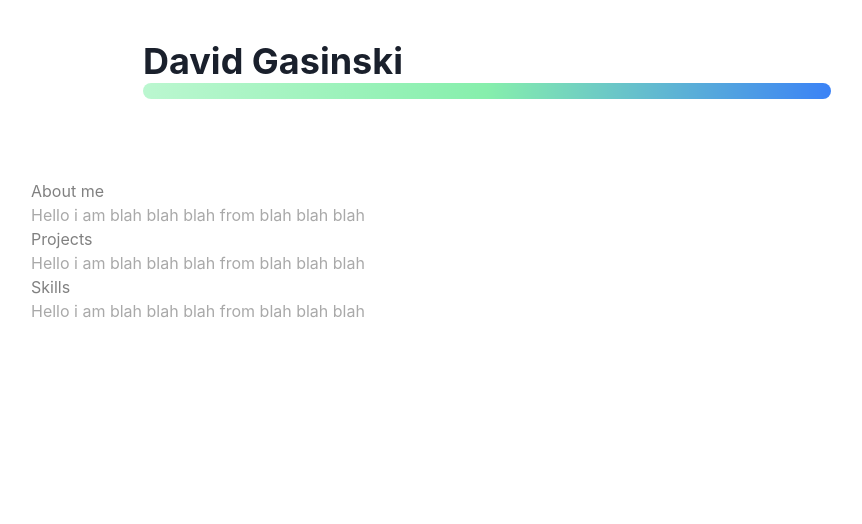
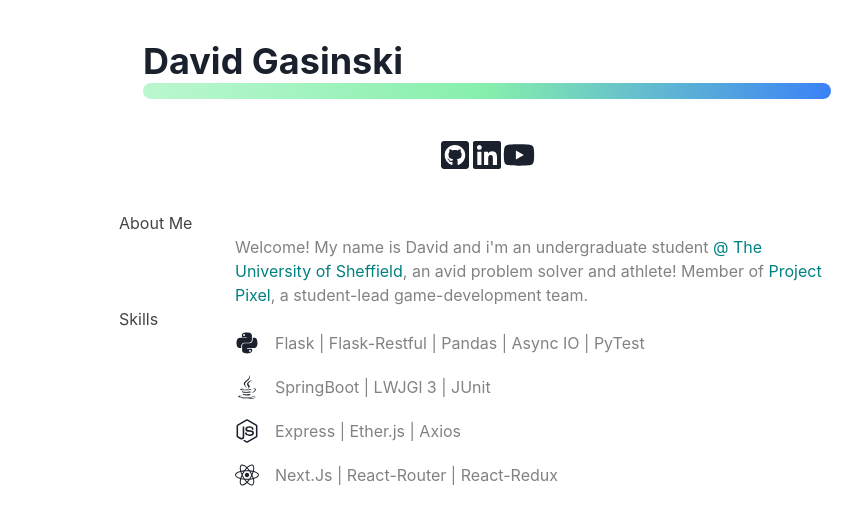
Before and after one commit to david-gasinski/portfolio, a Next.js app: page / in a window 1280 px wide. Shown: the top 524 px of the page, without its empty margins (153-1015 px from the left). Built offline with nearby package versions, Linux system fonts and the light colour scheme.

Commit message:
Refactor. Added Two new section: about me and skills/technologies

```diff
--- a/package.json
+++ b/package.json
@@ -6,7 +6,8 @@
         "framer-motion": "^10.12.17",
         "next": "latest",
         "react": "latest",
-        "react-dom": "latest"
+        "react-dom": "latest",
+        "react-icons": "^4.10.1"
     },
     "scripts": {
         "dev": "next dev",
--- /dev/null
+++ b/pages/components/header.js
@@ -0,0 +1,25 @@
+import { Heading, Box, Container } from '@chakra-ui/react';
+import { motion } from 'framer-motion';
+
+export const Header = ({ children }) => {
+    return (
+        <Container maxW="container.md" p={10}>
+            <motion.div
+                initial={{ x: 100, opacity: 0 }}
+                animate={{ x: 0, opacity: 1 }}
+                transition={{ type: 'spring', stiffness: 100 }}
+            >
+                <Heading>David Gasinski</Heading>
+                <Box
+                    background={
+                        'linear-gradient(to right, rgb(187, 247, 208), rgb(134, 239, 172), rgb(59, 130, 246))'
+                    }
+                    maxW={'container.md'}
+                    h={4}
+                    borderRadius={10}
+                />
+                {children}
+            </motion.div>
+        </Container>
+    );
+};
--- /dev/null
+++ b/pages/components/social.js
@@ -0,0 +1,33 @@
+import Link from 'next/link';
+import { motion } from 'framer-motion';
+import { Container } from '@chakra-ui/react';
+import { IconContext } from 'react-icons';
+import { FaGithubSquare, FaYoutube, FaLinkedin } from 'react-icons/fa';
+import { socials } from '../content/content';
+
+export const Socials = () => {
+    return (
+            <motion.div
+              initial={{ x: 500, opacity: 0 }}
+              animate={{ x: 0, opacity: 1 }}
+              transition={{ type: 'spring', stiffness: 100 }}
+            >
+        <Container display={'flex'} flexDir={'row'} justifyContent={'center'} maxW={'container.md'}>
+            <IconContext.Provider value={{ size: '2em' }}>
+                <Link pr={10} pl={10} href={socials.github}>
+                    {' '}
+                    <FaGithubSquare />{' '}
+                </Link>
+                <Link pr={10} pl={10} href={socials.linkedin}>
+                    {' '}
+                    <FaLinkedin />{' '}
+                </Link>
+                <Link pr={10} pl={10} href={socials.youtube}>
+                    {' '}
+                    <FaYoutube />{' '}
+                </Link>
+            </IconContext.Provider>
+        </Container>
+            </motion.div>
+    );
+};
--- /dev/null
+++ b/pages/content/content.js
@@ -0,0 +1,39 @@
+import { About } from '../layout/section-about';
+import { Skills } from '../layout/section-skills';
+import { FaPython, FaJava, FaNodeJs, FaReact, FaHtml5, FaCss3 } from 'react-icons/fa';
+
+export const sections = [
+    {
+        title: 'About Me',
+        content: <About />
+    },
+    {
+        title: 'Skills',
+        content: <Skills />
+    }
+];
+
+export const socials = {
+    linkedin: 'https://linkedin.com/in/david-gasinski/',
+    youtube: 'word.com',
+    github: 'https://github.com/david-gasinski'
+};
+
+export const skills = [
+    {
+        logo: <FaPython />,
+        tech: 'Flask | Flask-Restful | Pandas | Async IO | PyTest'
+    },
+    {
+        logo: <FaJava />,
+        tech: 'SpringBoot | LWJGl 3 | JUnit'
+    },
+    {
+        logo: <FaNodeJs />,
+        tech: 'Express | Ether.js | Axios'
+    },
+    {
+        logo: <FaReact />,
+        tech: 'Next.Js | React-Router | React-Redux'
+    }
+];
--- a/pages/index.js
+++ b/pages/index.js
@@ -1,22 +1,10 @@
 import Head from 'next/head';
 import { ChakraProvider } from '@chakra-ui/react';
-import { Box, Container, Heading } from '@chakra-ui/react';
-import { motion } from 'framer-motion';
-
-let sub_topics = [
-    {
-        title: 'About me',
-        description: 'Hello i am blah blah blah from blah blah blah'
-    },
-    {
-        title: 'Projects',
-        description: 'Hello i am blah blah blah from blah blah blah'
-    },
-    {
-        title: 'Skills',
-        description: 'Hello i am blah blah blah from blah blah blah'
-    }
-];
+import { Box, Container } from '@chakra-ui/react';
+import { Header } from './components/header';
+import { Socials } from './components/social';
+import { Section } from './layout/section';
+import { sections } from './content/content';
 
 export default function Home() {
     return (
@@ -26,32 +14,13 @@ export default function Home() {
                 <meta name="viewport" content="initial-scale=1.0, width=device-width" />
             </Head>
             <Box as="main">
-                {
-                    // Heading an content
-                }
-                <Container maxW="container.md" p={10}>
-                    <motion.div
-                        initial={{ y: 100, opacity: 0 }}
-                        animate={{ y: 0, opacity: 1 }}
-                        transition={{ delay: 1 }}
-                    >
-                        <Heading>David Gasinski</Heading>
-                        <Box
-                            background={
-                                'linear-gradient(to right, rgb(187, 247, 208), rgb(134, 239, 172), rgb(59, 130, 246))'
-                            }
-                            maxW={'comtainer.md'}
-                            h={4}
-                            borderRadius={10}
-                        />
-                    </motion.div>
-                </Container>
+                <Header />
+                <Socials />
                 <Container p={10} maxW={'container.lg'}>
-                    {sub_topics.map((value, index) => (
-                        <Container key={index} maxW={'container.lg'}>
-                            <Box textColor={'grey'}>{value.title}</Box>
-                            <Box textColor={'#A9A9A9'}>{value.description}</Box>
-                        </Container>
+                    {sections.map((value, index) => (
+                        <Section key={index} contentTitle={value.title} delay={index * 0.5}>
+                            {value.content}
+                        </Section>
                     ))}
                 </Container>
             </Box>
--- /dev/null
+++ b/pages/layout/section-about.js
@@ -0,0 +1,19 @@
+import { Container } from '@chakra-ui/react';
+import { Link } from '@chakra-ui/react';
+
+export const About = () => {
+    return (
+        <Container maxW={'container.md'} textColor={'#828282'}>
+            Welcome! My name is David and i'm an undergraduate student{' '}
+            <Link textColor={'teal'} href={'https://www.sheffield.ac.uk/'}>
+                @ The University of Sheffield
+            </Link>
+            , an avid problem solver and athlete! Member of{' '}
+            <Link color={'teal'} href={'https://www.linkedin.com/company/official-project-pixel/'}>
+                {' '}
+                Project Pixel
+            </Link>
+            , a student-lead game-development team.
+        </Container>
+    );
+};
--- /dev/null
+++ b/pages/layout/section-skills.js
@@ -0,0 +1,26 @@
+import { Container, Box } from '@chakra-ui/react';
+import { IconContext } from 'react-icons';
+import { skills } from '../content/content';
+
+export const Skills = () => {
+    return (
+        <Container maxW={'container.md'}>
+            <IconContext.Provider value={{ size: '1.5em' }}>
+                {skills.map((value, index) => (
+                    <Box
+                        display={'flex'}
+                        flexDir={'row'}
+                        justifyContent={'start'}
+                        pb={5}
+                        key={index}
+                    >
+                        {value.logo}
+                        <Box textColor={'#828282'} pl={'1em'}>
+                            {value.tech}
+                        </Box>
+                    </Box>
+                ))}
+            </IconContext.Provider>
+        </Container>
+    );
+};
--- /dev/null
+++ b/pages/layout/section.js
@@ -0,0 +1,20 @@
+import { Container, Box } from '@chakra-ui/react';
+import { motion } from 'framer-motion';
+
+export const Section = ({ delay, children, contentTitle, key }) => {
+    return (
+        <Container key={key} maxW={'container.md'}>
+            <motion.div
+                initial={{ x: 100, opacity: 0 }}
+                animate={{ x: 0, opacity: 1 }}
+                s
+                transition={{ type: 'spring', stiffness: 100, delay: 1 + delay }}
+            >
+                <Box display={'block'} textColor={'#454444'}>
+                    {contentTitle}
+                </Box>
+                <Box pl={100}>{children}</Box>
+            </motion.div>
+        </Container>
+    );
+};
```
Also changed, not shown: pages/components/project.js (added, +8 -0 lines), pages/layout/section-projects.js (added), 1 other file (tests, documents, lock files or other folders).
